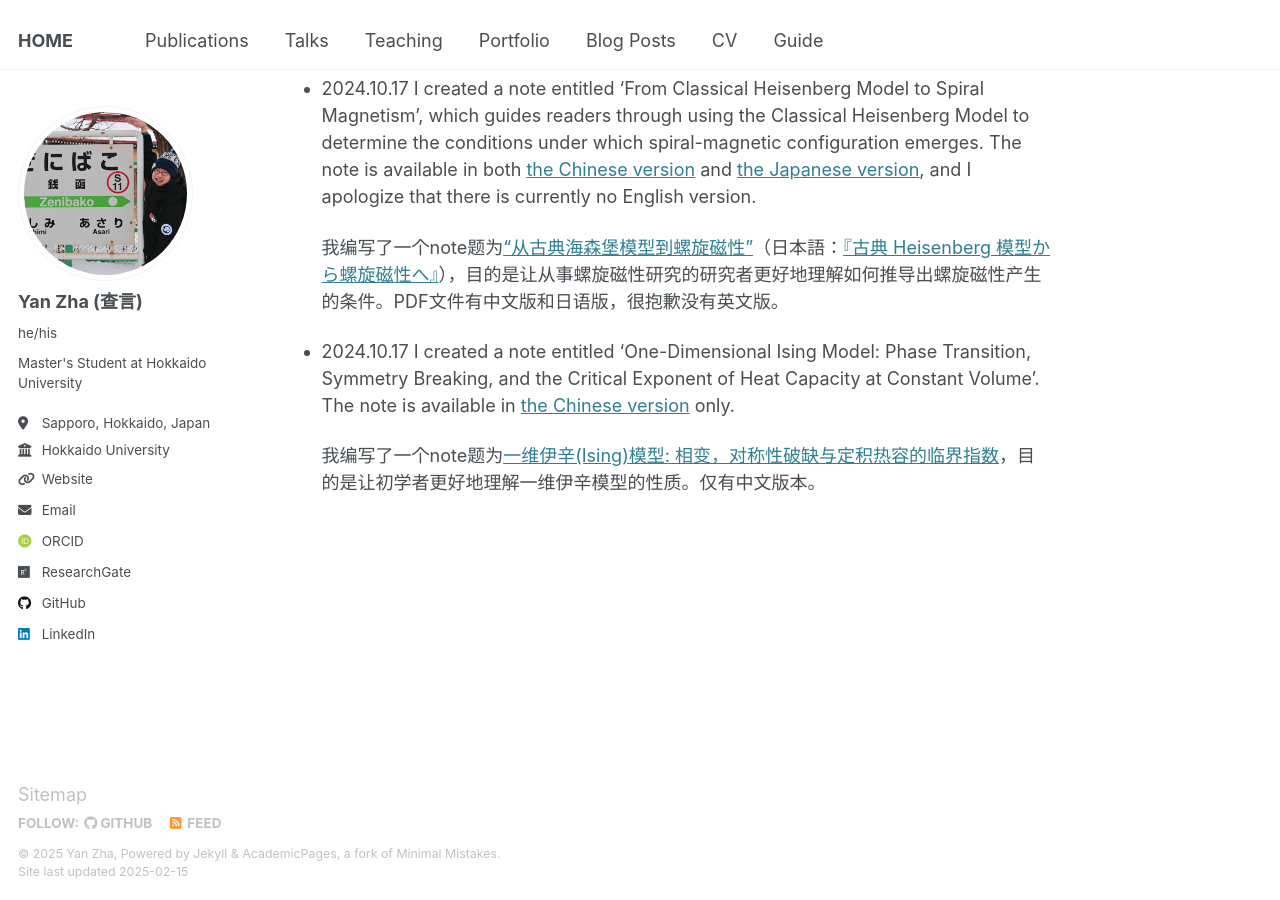
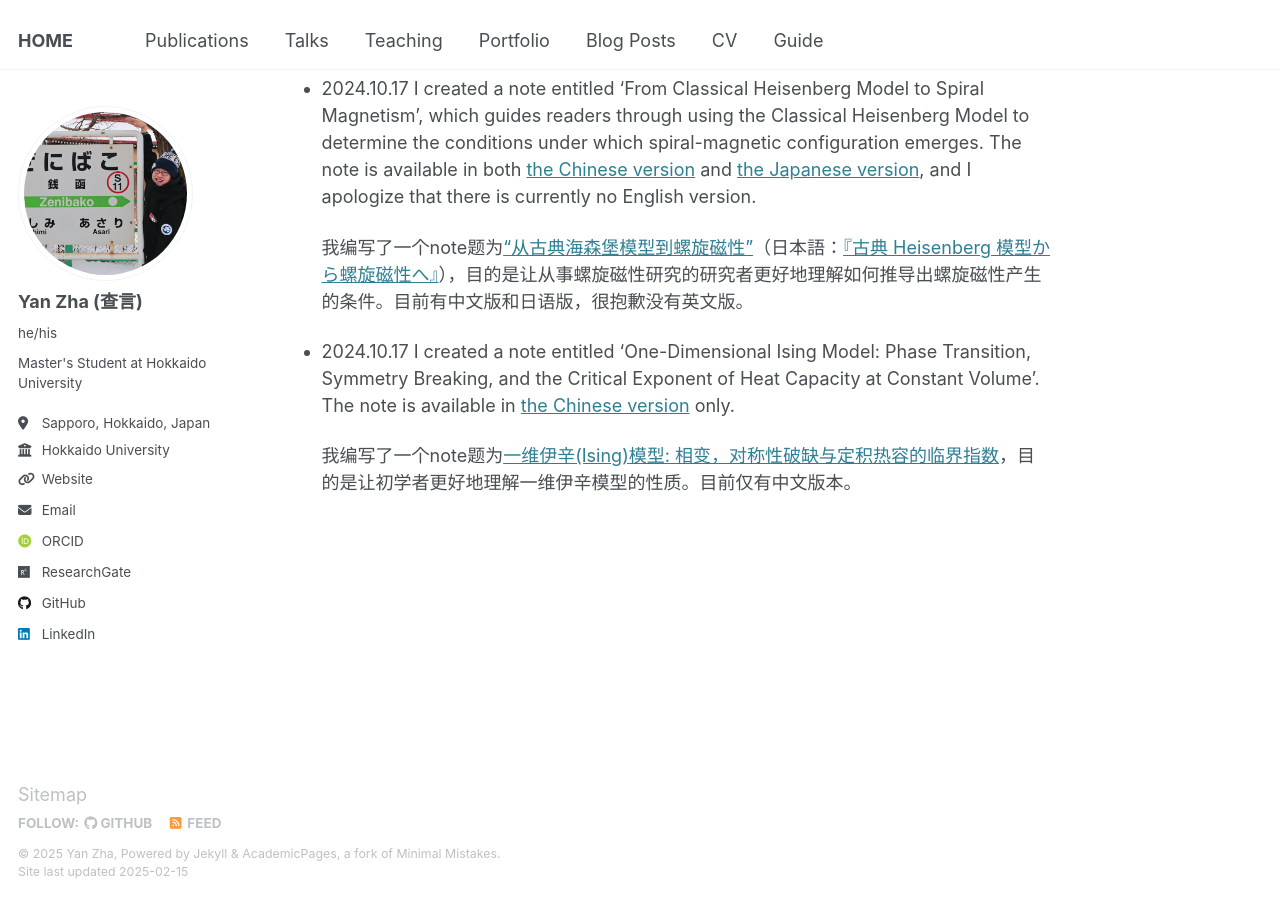
Before and after one commit to yzhacn/yzhacn.github.io, a Jekyll site: the page built from _pages/about.md, in a window 1280 px wide and 900 px high, scrolled down 886 px. Built offline with Jekyll 4.4.1, drawn with Linux system fonts in a browser that asks for light colours; some web fonts are replaced.

Commit message:
Update about.md

```diff
--- a/_pages/about.md
+++ b/_pages/about.md
@@ -32,8 +32,8 @@ computational material design'](https://asymmetry.hiroshima-u.ac.jp/event/2532).
 
 * 2024.10.17 I created a note entitled ‘From Classical Heisenberg Model to Spiral Magnetism’, which guides readers through using the Classical Heisenberg Model to determine the conditions under which spiral-magnetic configuration emerges. The note is available in both [the Chinese version](https://yzhacn.github.io/files/20241017_spiral.pdf) and [the Japanese version](https://yzhacn.github.io/files/20241017_spiral_ja.pdf), and I apologize that there is currently no English version.
 
-  我编写了一个note题为[“从古典海森堡模型到螺旋磁性”](https://yzhacn.github.io/files/20241017_spiral.pdf)（日本語：[『古典 Heisenberg 模型から螺旋磁性へ』](https://yzhacn.github.io/files/20241017_spiral_ja.pdf)），目的是让从事螺旋磁性研究的研究者更好地理解如何推导出螺旋磁性产生的条件。PDF文件有中文版和日语版，很抱歉没有英文版。
+  我编写了一个note题为[“从古典海森堡模型到螺旋磁性”](https://yzhacn.github.io/files/20241017_spiral.pdf)（日本語：[『古典 Heisenberg 模型から螺旋磁性へ』](https://yzhacn.github.io/files/20241017_spiral_ja.pdf)），目的是让从事螺旋磁性研究的研究者更好地理解如何推导出螺旋磁性产生的条件。目前有中文版和日语版，很抱歉没有英文版。
 
 * 2024.10.17 I created a note entitled ‘One-Dimensional Ising Model: Phase Transition, Symmetry Breaking, and the Critical Exponent of Heat Capacity at Constant Volume’. The note is available in [the Chinese version](https://yzhacn.github.io/files/20241017_ising.pdf) only.
 
-  我编写了一个note题为[一维伊辛(Ising)模型: 相变，对称性破缺与定积热容的临界指数](https://yzhacn.github.io/files/20241017_ising.pdf)，目的是让初学者更好地理解一维伊辛模型的性质。仅有中文版本。
+  我编写了一个note题为[一维伊辛(Ising)模型: 相变，对称性破缺与定积热容的临界指数](https://yzhacn.github.io/files/20241017_ising.pdf)，目的是让初学者更好地理解一维伊辛模型的性质。目前仅有中文版本。
```
